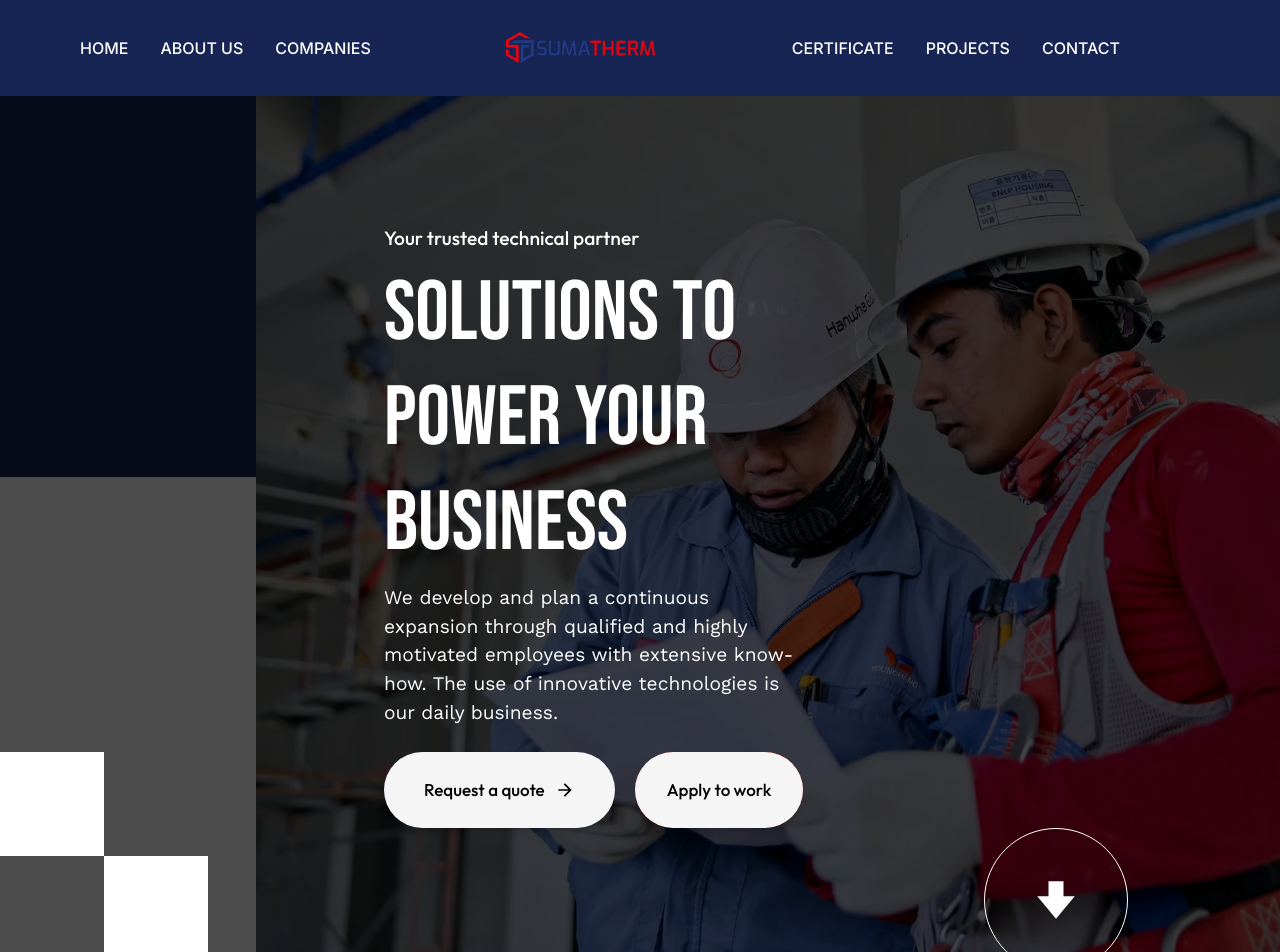
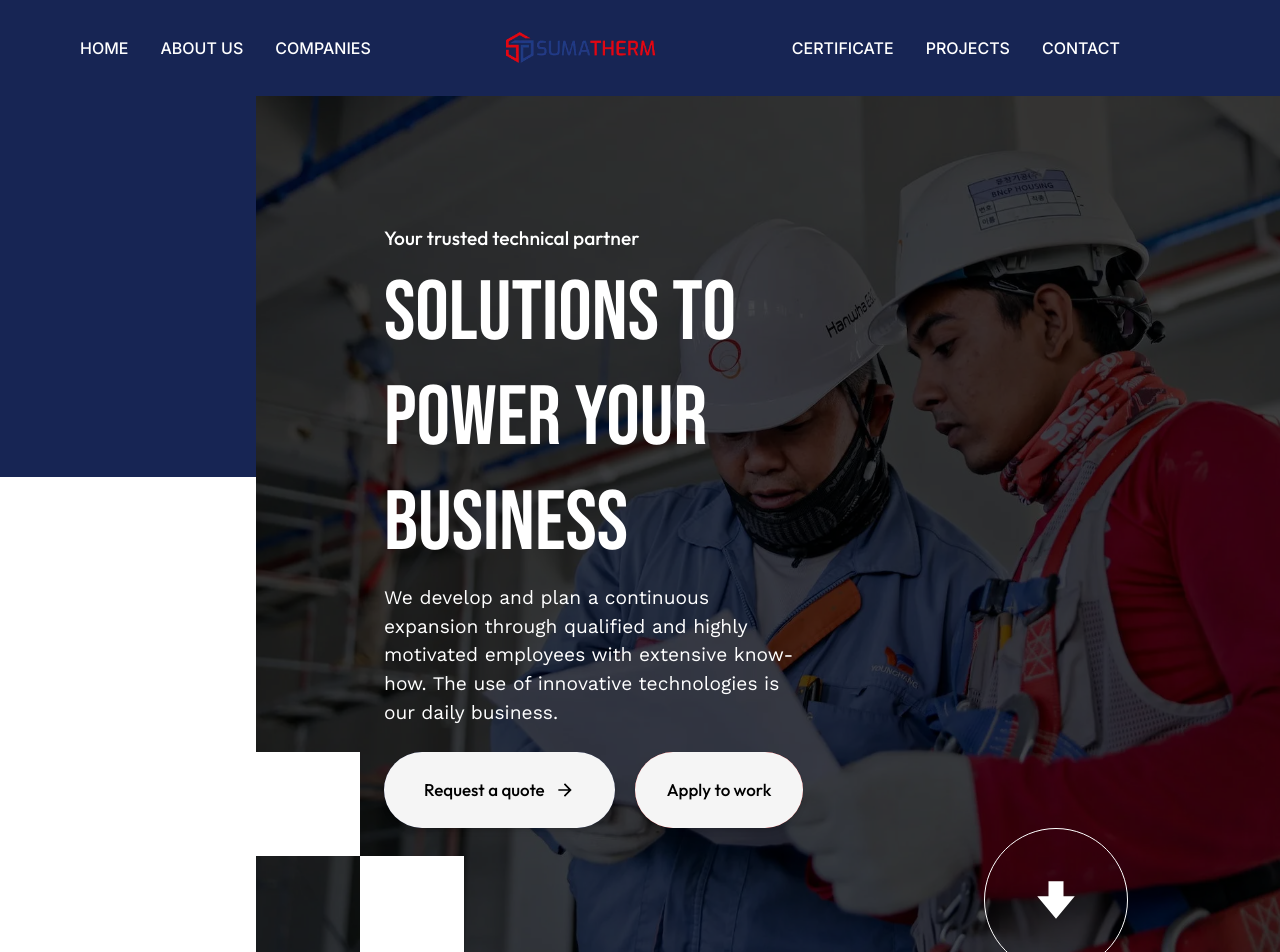
Before and after one commit to IzetDelibasic/sumatherm-project, a Next.js app: page / in a window 1280 px wide. Shown: the top 952 px of the page. Built offline with nearby package versions, Linux system fonts and the light colour scheme.

Commit message:
Resolving style problems

```diff
--- a/app/components/HeroActions/HeroButtons.tsx
+++ b/app/components/HeroActions/HeroButtons.tsx
@@ -13,7 +13,7 @@ const   HeroButtons = () => {
     <div className="flex flex-col items-center justify-center md:flex-row md:justify-start md:w-[30rem] lg:w-[40rem] w-[90%] mx-auto md:mx-0">
       <Link href="#contactSection">
           <Button
-            className="relative bg-blue-950 hover:bg-white text-black font-medium lg:py-[1.6rem] py-[1rem] lg:px-[2.5rem] px-[3.5rem] md:px-[1rem] mr-0 mb-[20px] md:mb-0  rounded-[3rem] group overflow-hidden z-[1]"
+            className="relative bg-blue-950 text-black font-medium lg:py-[1.6rem] py-[1rem] lg:px-[2.5rem] px-[3.5rem] md:px-[1rem] mr-0 mb-[20px] md:mb-0  rounded-[3rem] group overflow-hidden z-[1]"
             iconClassName="group-hover:text-white ml-[10px]"
             title="Request a quote"
             titleClassName="group-hover:text-white font-subtitle"
--- a/app/components/HeroSection/HeroTwo.tsx
+++ b/app/components/HeroSection/HeroTwo.tsx
@@ -17,27 +17,29 @@ const HeroTwo = () => {
   };
 
   return (
-    <div className="w-full lg:w-[80%]" id="homeSection">
+    <div className="relative w-full lg:w-[80%]" id="homeSection">
       <div
         className="bg-cover bg-center h-[45rem] md:h-[50rem] lg:h-[54rem]"
         style={{ backgroundImage: `url(${heroImage})` }}
       >
         <div className="absolute inset-0 bg-black opacity-70"></div>
-          <div className="absolute bottom-0 left-0 lg:w-[13rem] lg:h-[13rem] w-[5rem] h-[5rem] grid grid-cols-2 grid-rows-2 gap-0">
+        <div className="absolute bottom-0 left-0">
+          <div className="relative lg:w-[13rem] lg:h-[13rem] w-[5rem] h-[5rem] grid grid-cols-2 grid-rows-2 gap-0">
             <div className="bg-white"></div>
             <div></div>
             <div></div>
             <div className="bg-white"></div>
+          </div>
         </div>
-        <div className="flex flex-col text-center text-white lg:text-start md:text-start lg:items-start md:items-start w-[90%] lg:mx-0 mx-auto lg:w-[50%] md:w-[60%] md:mx-0 relative top-[3.5rem] left[-0.2rem] lg:top-[8rem] md:top-[4rem] md:left-[4rem] lg:left-[8rem]">
-          <div className="mb-[0.5rem] font-medium text-[1rem] lg:text-[1.2rem] font-subtitle">
+        <div className="flex flex-col text-center lg:text-start md:text-start lg:items-start md:items-start w-[90%] lg:mx-0 mx-auto lg:w-[50%] md:w-[60%] md:mx-0 relative top-[3.5rem] left[-0.2rem] lg:top-[8rem] md:top-[4rem] md:left-[4rem] lg:left-[8rem]">
+          <div className="text-white mb-[0.5rem] font-medium text-[1rem] lg:text-[1.2rem] font-subtitle">
             Your trusted technical partner
           </div>
-          <div className="mb-[0.5rem] text-[3.5rem] md:text-[4rem] lg:text-[84px] font-medium leading-tight font-title">
+          <div className="text-white mb-[0.5rem] text-[3.5rem] md:text-[4rem] lg:text-[84px] font-medium leading-tight font-title">
             SOLUTIONS TO POWER YOUR BUSINESS
           </div>
 
-          <div className="mb-[1.5rem] lg:w-[80%] text-[1.1rem] lg:text-[1.2rem] font-regular font-about">
+          <div className="text-white mb-[1.5rem] lg:w-[80%] text-[1.1rem] lg:text-[1.2rem] font-regular font-about">
             We develop and plan a continuous expansion through qualified and
             highly motivated employees with extensive know-how. The use of
             innovative technologies is our daily business.
```
